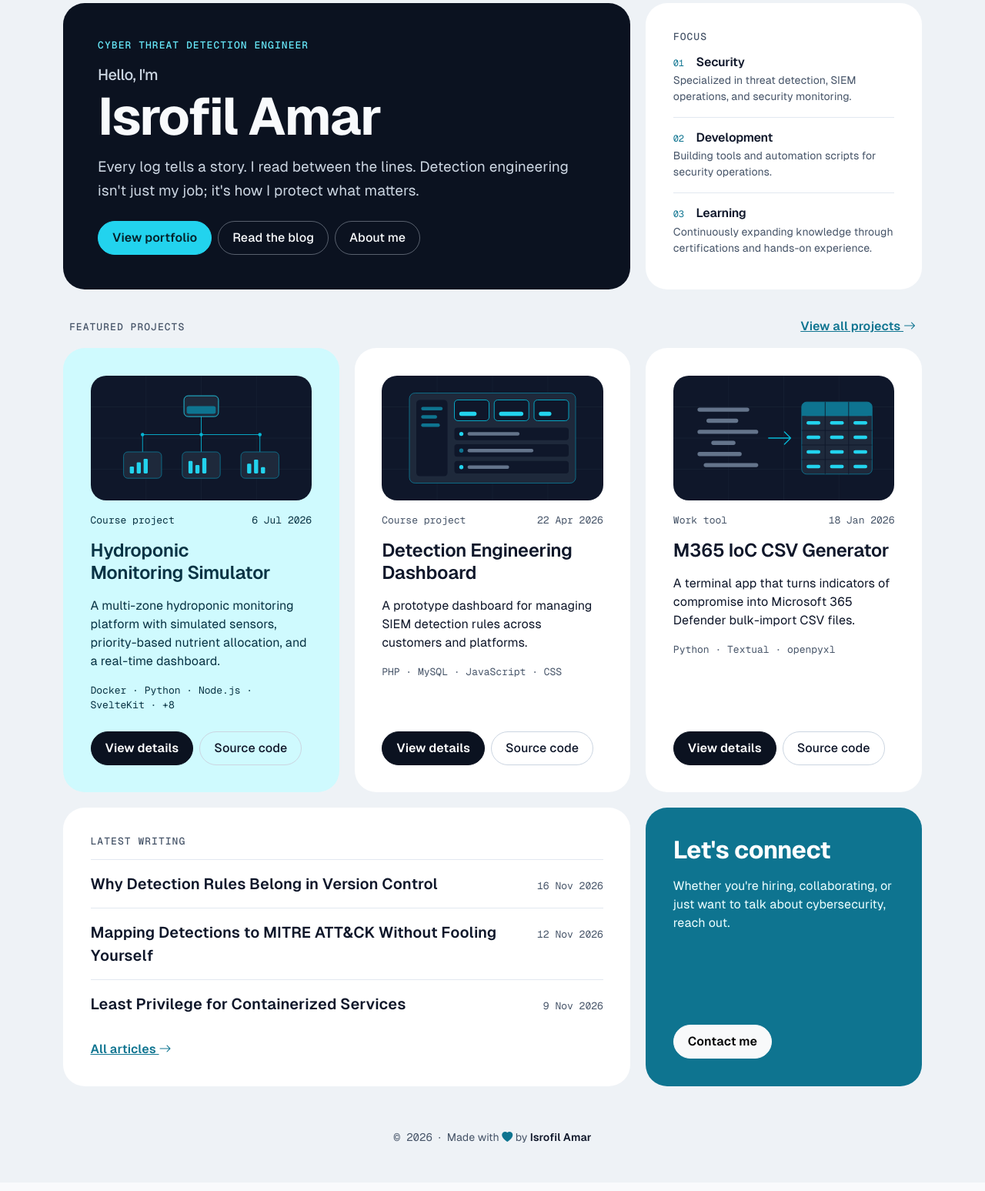
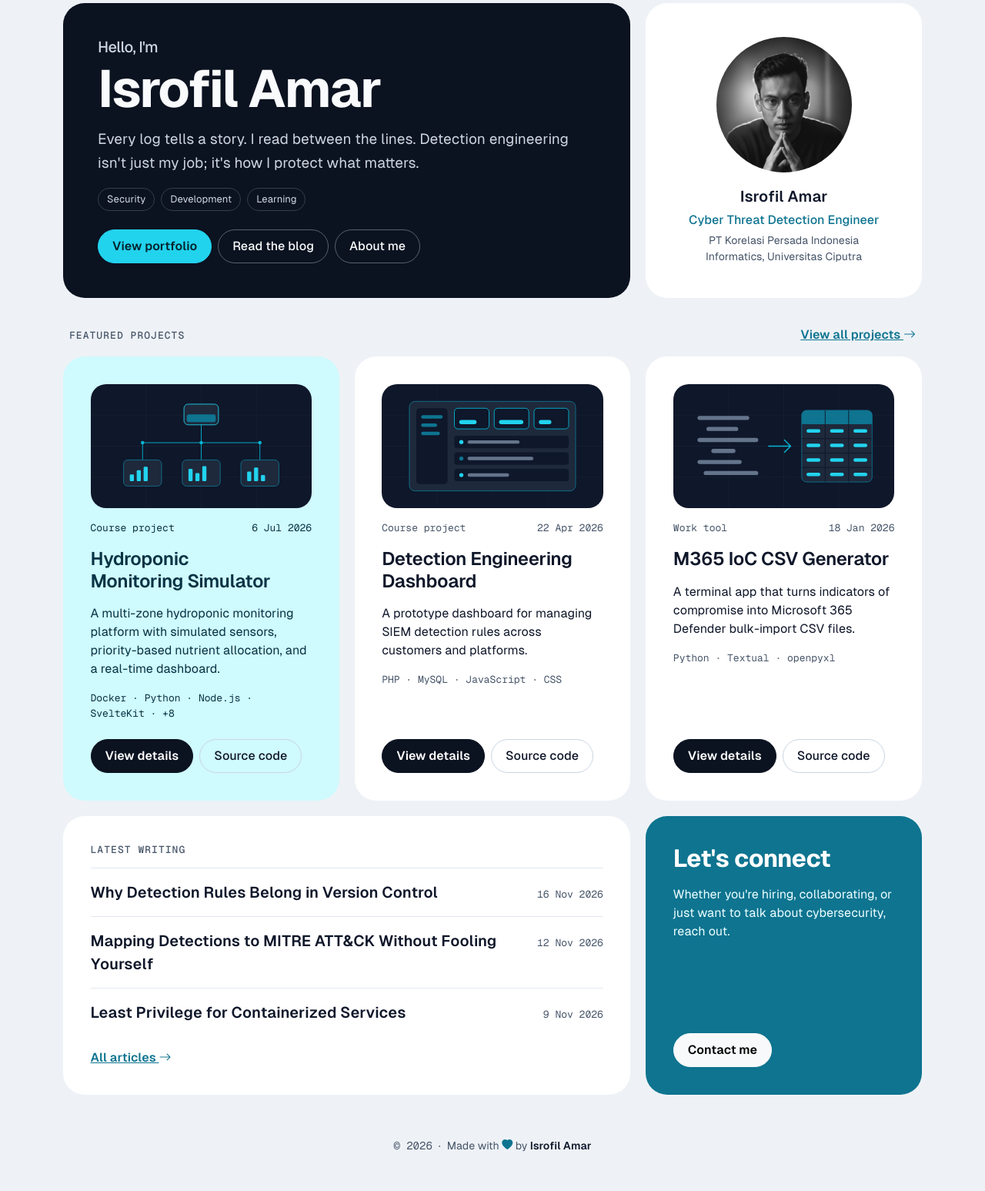
Before and after one commit to srflmr/personal-web, a Laravel app: page / in a window 1280 px wide. Shown: the part 88-1635 px from the top of the page at 77% size. Before the commit the page ends 1573 px from the top, so only its background shows below. Run offline with Laravel 12, Linux system fonts and the light colour scheme.

Commit message:
fix(home): move the profile card to Home and the focus card to About

```diff
--- a/app/Http/Controllers/HomeController.php
+++ b/app/Http/Controllers/HomeController.php
@@ -12,25 +12,11 @@ class HomeController extends Controller
         $projects = include base_path('database/dummyportfolios.php');
         $blogs = include base_path('database/dummyblogs.php');
 
-        $focusAreas = [
-            [
-                'title' => 'Security',
-                'text' => 'Specialized in threat detection, SIEM operations, and security monitoring.',
-            ],
-            [
-                'title' => 'Development',
-                'text' => 'Building tools and automation scripts for security operations.',
-            ],
-            [
-                'title' => 'Learning',
-                'text' => 'Continuously expanding knowledge through certifications and hands-on experience.',
-            ],
-        ];
-
         // Both files are ordered newest first, so the first three are the latest.
         return view('home', [
             'profile' => $this->profile(),
-            'focusAreas' => $focusAreas,
+            'focusAreas' => $this->focusAreas(),
+            'education' => $this->education(),
             'featuredProjects' => array_slice($projects, 0, 3),
             'latestBlogs' => array_slice($blogs, 0, 3),
         ]);
@@ -66,10 +52,6 @@ class HomeController extends Controller
             ['role' => 'Associate Security Analyst', 'organization' => 'PT Korelasi Persada Indonesia', 'period' => 'April 2022 - October 2024'],
         ];
 
-        $education = [
-            ['institution' => 'Universitas Ciputra', 'program' => 'Informatics', 'level' => 'Undergraduate program', 'period' => '2025 to present'],
-        ];
-
         $certifications = [
             ['name' => 'CertiProf Lifelong Learning', 'image' => 'images/badges/badge-1.png'],
             ['name' => 'CertiProf Cybersecurity Awareness Professional Certification (CAPC)', 'image' => 'images/badges/badge-2.png'],
@@ -95,7 +77,8 @@ class HomeController extends Controller
             'skills' => $skills,
             'skillCount' => $skillCount,
             'experience' => $experience,
-            'education' => $education,
+            'focusAreas' => $this->focusAreas(),
+            'education' => $this->education(),
             'certifications' => $certifications,
             'certificationLinks' => $certificationLinks,
         ]);
@@ -113,4 +96,39 @@ class HomeController extends Controller
     {
         return Arr::only(config('site'), ['name', 'role', 'company', 'tagline']);
     }
+
+    /**
+     * Shared by Home (chips in the hero) and About (the Focus card).
+     *
+     * @return list<array{title: string, text: string}>
+     */
+    private function focusAreas(): array
+    {
+        return [
+            [
+                'title' => 'Security',
+                'text' => 'Specialized in threat detection, SIEM operations, and security monitoring.',
+            ],
+            [
+                'title' => 'Development',
+                'text' => 'Building tools and automation scripts for security operations.',
+            ],
+            [
+                'title' => 'Learning',
+                'text' => 'Continuously expanding knowledge through certifications and hands-on experience.',
+            ],
+        ];
+    }
+
+    /**
+     * Shared by the profile card on Home and the Education card on About.
+     *
+     * @return list<array{institution: string, program: string, level: string, period: string}>
+     */
+    private function education(): array
+    {
+        return [
+            ['institution' => 'Universitas Ciputra', 'program' => 'Informatics', 'level' => 'Undergraduate program', 'period' => '2025 to present'],
+        ];
+    }
 }
--- a/public/css/style.css
+++ b/public/css/style.css
@@ -485,7 +485,7 @@ h3,
     }
 }
 
-/* Round grayscale portrait on About. */
+/* Round grayscale portrait in the profile card on Home. */
 .profile-photo {
     width: 11rem;
     height: 11rem;
--- a/resources/views/home.blade.php
+++ b/resources/views/home.blade.php
@@ -4,14 +4,18 @@
     <div class="row g-tiles">
         <section class="col-lg-8">
             <div class="tile tile-dark h-100 d-flex flex-column justify-content-center gap-3">
-                <p class="eyebrow mb-0">{{ $profile['role'] }}</p>
-
                 <h1 class="mb-0">
                     <span class="d-block fs-5 fw-medium text-body mb-2">Hello, I'm</span>
                     <span class="display-name">{{ $profile['name'] }}</span>
                 </h1>
 
                 <p class="lead-text mb-0">{{ $profile['tagline'] }}</p>
+
+                <ul class="list-unstyled d-flex flex-wrap gap-2 mb-0" aria-label="Focus areas">
+                    @foreach ($focusAreas as $area)
+                        <li class="chip">{{ $area['title'] }}</li>
+                    @endforeach
+                </ul>
 
                 <div class="d-flex flex-wrap align-items-center gap-2 mt-2">
                     <a class="btn btn-accent" href="{{ route('portfolio.index') }}">View portfolio</a>
@@ -21,21 +25,15 @@
             </div>
         </section>
 
-        <section class="col-lg-4">
-            <div class="tile tile-sm h-100">
-                <x-section-heading title="Focus" />
-
-                <ul class="list-unstyled mb-0">
-                    @foreach ($focusAreas as $area)
-                        <li @class(['py-3', 'border-top' => ! $loop->first, 'pt-0' => $loop->first, 'pb-0' => $loop->last])>
-                            <h3 class="h6 fw-semibold d-flex align-items-baseline gap-3 mb-1">
-                                <span class="index-number" aria-hidden="true">{{ sprintf('%02d', $loop->iteration) }}</span>
-                                {{ $area['title'] }}
-                            </h3>
-                            <p class="small text-body-secondary mb-0">{{ $area['text'] }}</p>
-                        </li>
-                    @endforeach
-                </ul>
+        <section class="col-lg-4" aria-label="Profile">
+            <div class="tile tile-sm h-100 d-flex flex-column align-items-center justify-content-center text-center">
+                <img class="profile-photo mb-3" src="{{ asset('images/profile.jpg') }}" alt="Portrait of {{ $profile['name'] }}" width="176" height="176">
+                <p class="fs-5 fw-semibold text-body-emphasis mb-1">{{ $profile['name'] }}</p>
+                <p class="fw-medium text-primary mb-1">{{ $profile['role'] }}</p>
+                <p class="small text-body-secondary mb-0">{{ $profile['company'] }}</p>
+                @foreach ($education as $item)
+                    <p class="small text-body-secondary mb-0">{{ $item['program'] }}, {{ $item['institution'] }}</p>
+                @endforeach
             </div>
         </section>
     </div>
```
Also changed, not shown: resources/views/about.blade.php (+15 -9 lines).
